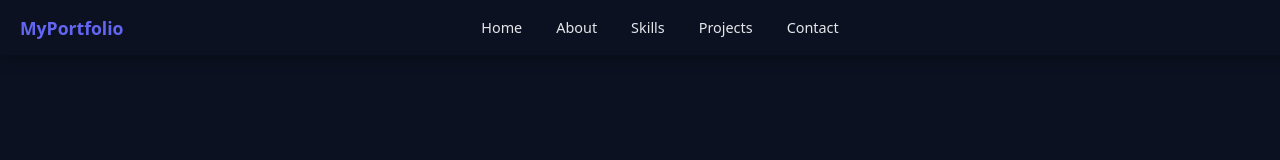
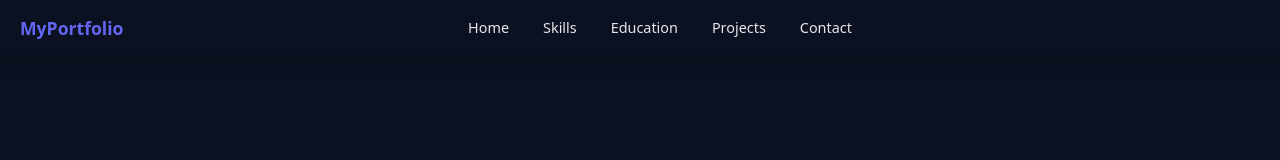
Before and after one commit to YasasFerreira/portfolio, a React (Vite) app: page / in a window 1280 px wide. Shown: the top 160 px of the page. Built offline with nearby package versions, Linux system fonts and the light colour scheme.

Commit message:
updated navbar

```diff
--- a/src/components/Navbar/Navbar.css
+++ b/src/components/Navbar/Navbar.css
@@ -48,7 +48,7 @@
   color: var(--text);
   z-index: 100000;
   position: absolute;
-  right:80px
+  right:70px
 }
 
 @media (max-width: 768px) {
--- a/src/components/Navbar/Navbar.jsx
+++ b/src/components/Navbar/Navbar.jsx
@@ -11,8 +11,8 @@ const Navbar = () => {
 
   <div className={`nav-links ${menuOpen ? "active" : ""}`}>
     <a href="#home" onClick={() => setMenuOpen(false)}>Home</a>
-    <a href="#about" onClick={() => setMenuOpen(false)}>About</a>
     <a href="#skills" onClick={() => setMenuOpen(false)}>Skills</a>
+    <a href="#education" onClick={() => setMenuOpen(false)}>Education</a>
     <a href="#projects" onClick={() => setMenuOpen(false)}>Projects</a>
     <a href="#contact" onClick={() => setMenuOpen(false)}>Contact</a>
   </div>
```
